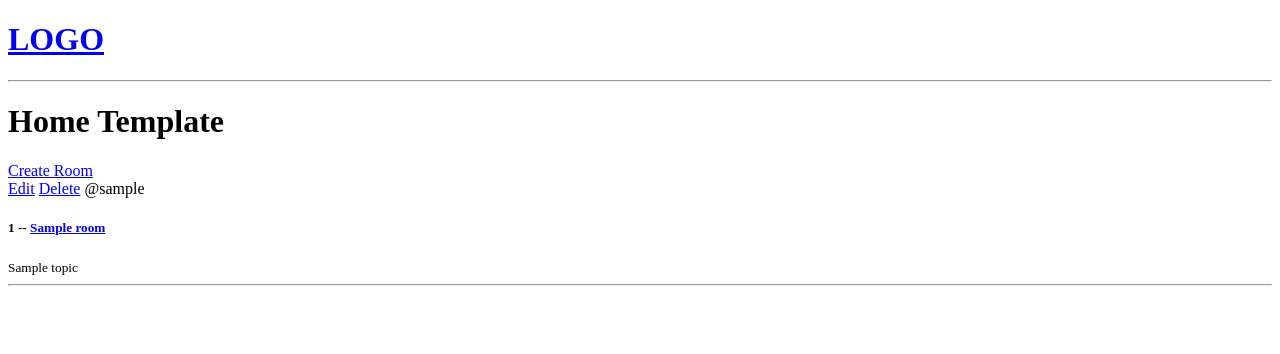
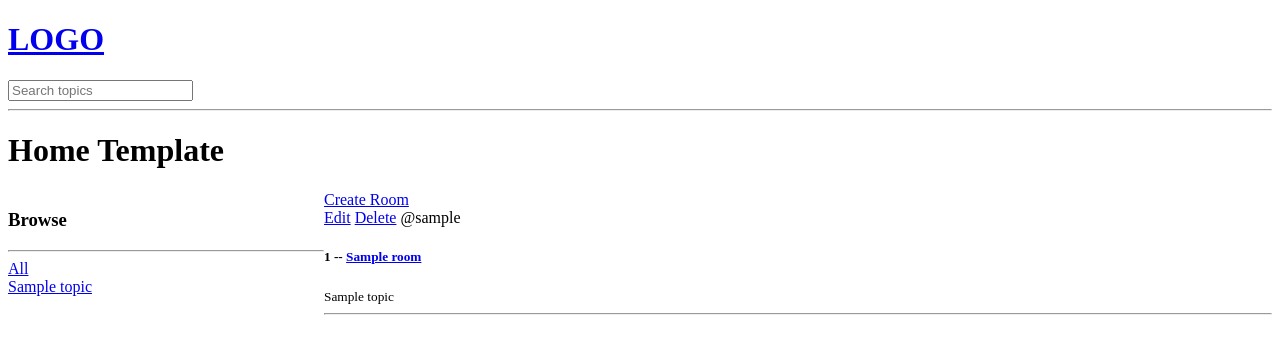
Before and after one commit to kurukimi/messagingsite, a Django app: page / in a window 1280 px wide. Shown: the top 354 px of the page. Run offline with Django 4.2, Linux system fonts and the light colour scheme; tables that the repository leaves empty hold one stand-in row (values such as "Sample post").

Commit message:
realtime room search

```diff
--- a/base/templates/base/home.html
+++ b/base/templates/base/home.html
@@ -2,25 +2,40 @@
 
 {% block content %}
 
+<style>
+    .home-container {
+        display: grid;
+        grid-template-columns: 1fr 3fr ;
+    }
+</style>
+
 <h1>Home Template</h1>
-
-<div>
-    <a href="{% url 'create-room' %}">Create Room</a>
+<div class="home-container">
 
     <div>
-        {% for room in rooms %}
+        <h3>Browse</h3>
+        <hr>
+        <div>
+            <a href="{% url 'home' %}">All</a>
+        </div>
+
+        {% for topic in topics %}
             <div>
-                <a href="{% url 'update-room' room.id %}">Edit</a>
-                <a href="{% url 'delete-room' room.id %}">Delete</a>
-                <span>@{{room.host.username}}</span>
-                <h5>{{room.id}}  -- <a href="{% url 'room' room.id %}">{{room.name}}</a></h5>
-                <small>{{room.topic.name}}</small>
-                <hr>
+                <a href="{% url 'home' %}?q={{topic.name}}">{{topic.name}}</a>
             </div>
-
         {% endfor %}
 
     </div>
+
+    <div>
+        <a href="{% url 'create-room' %}">Create Room</a>
+        <div id="partial-room">
+            {% include 'base/partial_room.html' %}
+        </div>
+    </div>
+
 </div>
+<footer>
 
+</footer>
 {% endblock content %}
--- /dev/null
+++ b/base/templates/base/partial_room.html
@@ -0,0 +1,10 @@
+{% for room in rooms %}
+<div>
+    <a href="{% url 'update-room' room.id %}">Edit</a>
+    <a href="{% url 'delete-room' room.id %}">Delete</a>
+    <span>@{{room.host.username}}</span>
+    <h5>{{room.id}}  -- <a href="{% url 'room' room.id %}">{{room.name}}</a></h5>
+    <small>{{room.topic.name}}</small>
+    <hr>
+</div>
+{% endfor %}
--- a/base/views.py
+++ b/base/views.py
@@ -1,10 +1,24 @@
 from django.shortcuts import render, redirect
-from .models import Room
+from .models import Room, Topic
 from .forms import RoomForm
+from django.http import JsonResponse
+from django.template.loader import render_to_string
+from django.db.models import Q
 
 def home(request):
-    rooms = Room.objects.all()
-    context = {'rooms' : rooms}
+    is_ajax = request.headers.get('X-Requested-With') == 'XMLHttpRequest'
+    q = request.GET.get('q') if request.GET.get('q') != None else ''
+    rooms = Room.objects.filter(
+        Q(topic__name__icontains=q) |
+        Q(name__icontains=q) |
+        Q(description__icontains=q)
+    )
+    if is_ajax:
+        html = render_to_string(template_name="base/partial_room.html", context={'rooms' : rooms})
+        dataDict = {'rooms' : html}
+        return JsonResponse(dataDict, safe=False)
+    topics = Topic.objects.all()
+    context = {'rooms' : rooms, 'topics' : topics}
     return render(request, 'base/home.html', context)
 
 
--- a/messagingsite/settings.py
+++ b/messagingsite/settings.py
@@ -107,6 +107,10 @@ USE_TZ = True
 
 STATIC_URL = 'static/'
 
+STATICFILES_DIRS = [
+    BASE_DIR / "static",
+
+]
 # Default primary key field type
 # https://docs.djangoproject.com/en/4.0/ref/settings/#default-auto-field
 
--- /dev/null
+++ b/static/main.js
@@ -0,0 +1,40 @@
+
+$(document).ready(function() {
+const user_input = $("#search-input")
+const partial_room_div = $('#partial-room')
+const endpoint = ''
+const delay_by_in_ms = 500
+let scheduled_function = false
+
+let ajax_call = function (endpoint, request_parameters) {
+    $.getJSON(endpoint, request_parameters)
+        .done(response => {
+            partial_room_div.fadeTo(500, 0).promise().then(() => {
+                // replace the HTML contents
+                partial_room_div.html(response['rooms'])
+                console.log(response.rooms)
+                // fade-in the div with new contents
+                partial_room_div.fadeTo(500, 1)
+
+            })
+
+        })
+}
+
+
+
+user_input.on('keyup', function () {
+    const request_parameters = {
+        q: $(this).val() // value of user_input: the HTML element with ID user-input
+    }
+
+    // if scheduled_function is NOT false, cancel the execution of the function
+    if (scheduled_function) {
+        clearTimeout(scheduled_function)
+    }
+
+    // setTimeout returns the ID of the function to be executed
+    scheduled_function = setTimeout(ajax_call, delay_by_in_ms, endpoint, request_parameters)
+
+    })
+})
--- a/templates/main.html
+++ b/templates/main.html
@@ -1,10 +1,14 @@
 <!DOCTYPE html>
 <html>
 <head>
+    <script type="text/javascript" src="https://ajax.googleapis.com/ajax/libs/jquery/3.5.1/jquery.min.js"></script>
+    {% load static %}
+    <script type="text/javascript" src="{% static 'main.js' %}"></script>
     <meta charset="utf-8">
     <meta http-equiv="X-UA-Compatible" content="IE=edge">
     <title>Messaging site</title>
     <meta name="viewport" content="width=device-width, initial-scale=1">
+
     <!-- <link rel="stylesheet" type="text/css" media="screen" href="main.css"> -->
 
 
--- a/templates/navbar.html
+++ b/templates/navbar.html
@@ -1,4 +1,6 @@
 <a href="/">
     <h1>LOGO</h1>
 </a>
+<!--<form method="GET" action="{% url 'home' %}">  <form>-->
+<input id="search-input" type="text" name="q" placeholder="Search topics">
 <hr>
```
